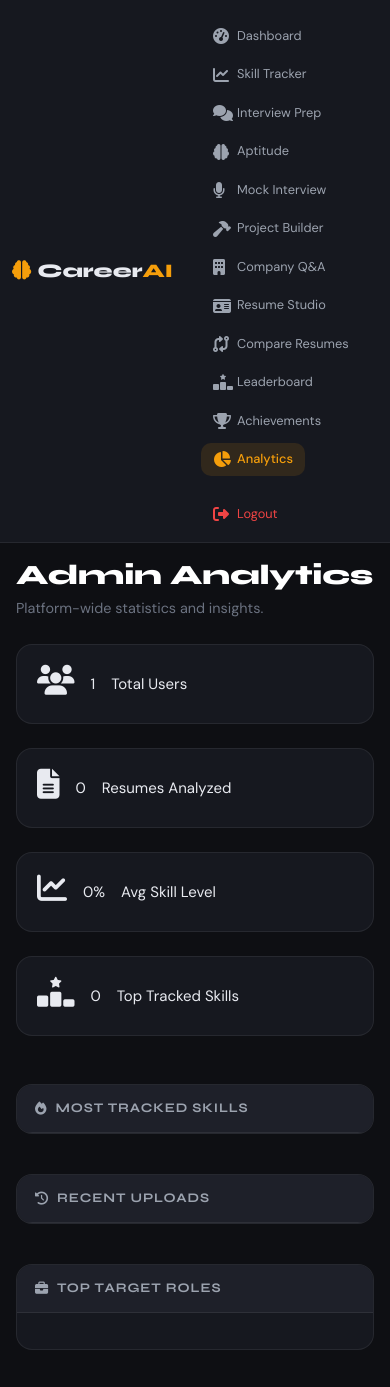
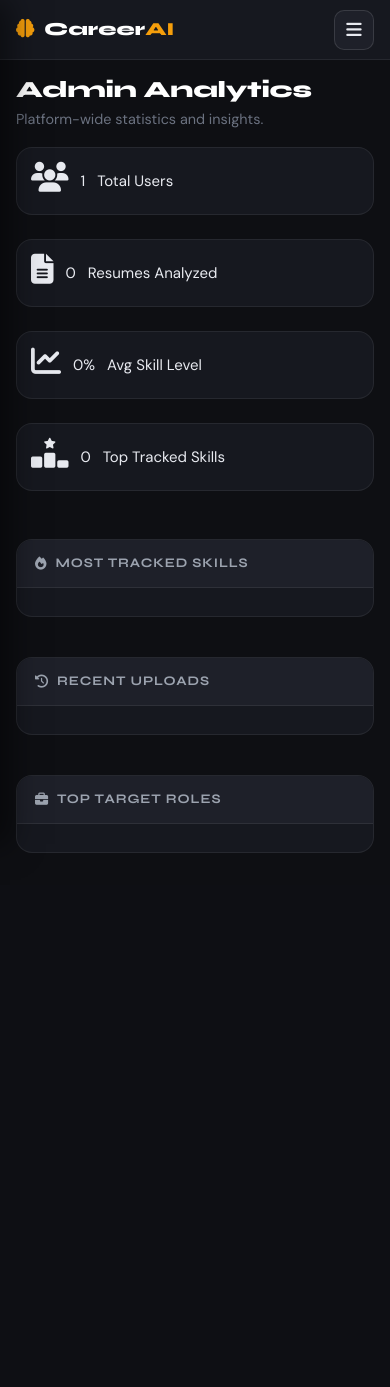
Before and after one commit to SwapnilNarwade1203/CarrerAI-and-resume-analyzer, a Django app: page /admin-analytics/ in a window 390 px wide. After the commit the page ends 853 px from the top, so only its background shows below. Run offline with Django 5.2, Linux system fonts and the light colour scheme; the visitor is signed in with stand-in values (Sample User, id 1); data comes from the database, SQL or seed files in the repository; data that the repository does not hold is empty.

Commit message:
Changes as per Mobile ui

```diff
--- a/static/css/style.css
+++ b/static/css/style.css
@@ -219,19 +219,163 @@ footer.authenticated-footer{margin-left:260px}
 .sidebar-theme-wrap{margin-bottom:20px}
 .sidebar-theme-wrap .theme-toggle-btn{width:100%;justify-content:center;border-radius:8px}
 
-/* MOBILE */
-@media(max-width:768px){
-  .vertical-sidebar{width:100%;height:auto;position:relative;border-right:none;border-bottom:1px solid var(--border);flex-direction:row;flex-wrap:wrap;padding:12px;gap:12px;align-items:center;box-shadow:none}
-  .sidebar-header{margin-bottom:0;flex:1;text-align:left}
-  .sidebar-theme-wrap{margin-bottom:0}
-  .sidebar-theme-wrap .theme-toggle-btn{width:auto}
-  .sidebar-nav{flex-direction:row;flex-wrap:wrap;gap:6px;width:100%;margin-top:8px}
-  .sidebar-nav li{margin:0}
-  .sidebar-nav a{padding:6px 12px;font-size:.8rem}
-  .sidebar-nav .nav-section-label{display:none}
-  .main-content{margin-left:0;padding:16px}
-  footer.authenticated-footer{margin-left:0}
-}
+.mobile-only {
+  display: none !important;
+}
+
+/* MOBILE AND TABLET */
+@media(max-width:991px){
+  .vertical-sidebar {
+    position: fixed;
+    top: 0;
+    left: 0;
+    width: 280px;
+    height: 100vh;
+    background: var(--surface);
+    border-right: 1px solid var(--border);
+    display: flex;
+    flex-direction: column;
+    padding: 20px 16px;
+    z-index: 1050;
+    transform: translateX(-100%);
+    transition: transform 0.3s cubic-bezier(0.4, 0, 0.2, 1);
+    box-shadow: 10px 0 30px rgba(0,0,0,0.5);
+  }
+  .vertical-sidebar.show {
+    transform: translateX(0);
+  }
+  .sidebar-header {
+    display: flex;
+    align-items: center;
+    justify-content: space-between;
+    margin-bottom: 24px;
+    width: 100%;
+    text-align: left;
+  }
+  .sidebar-theme-wrap {
+    margin-bottom: 0;
+  }
+  .sidebar-theme-wrap .theme-toggle-btn {
+    width: auto;
+  }
+  .sidebar-nav {
+    flex-direction: column;
+    flex-wrap: nowrap;
+    gap: 4px;
+    width: 100%;
+    margin-top: 0;
+    overflow-y: auto;
+  }
+  .sidebar-nav li {
+    margin: 0;
+    width: 100%;
+  }
+  .sidebar-nav a {
+    padding: 10px 12px;
+    font-size: .9rem;
+  }
+  .sidebar-nav .nav-section-label {
+    display: block;
+    font-family: 'Syne', sans-serif;
+    font-size: .65rem;
+    font-weight: 700;
+    letter-spacing: .1em;
+    text-transform: uppercase;
+    color: var(--text-muted);
+    padding: 16px 12px 4px;
+    pointer-events: none;
+  }
+  .main-content {
+    margin-left: 0;
+    padding: 16px;
+    padding-top: 76px;
+  }
+  footer.authenticated-footer {
+    margin-left: 0;
+  }
+
+  .mobile-only {
+    display: flex !important;
+  }
+}
+
+/* MOBILE TOP BAR */
+.mobile-top-bar {
+  position: fixed;
+  top: 0;
+  left: 0;
+  right: 0;
+  height: 60px;
+  background: var(--surface);
+  border-bottom: 1px solid var(--border);
+  display: none;
+  align-items: center;
+  justify-content: space-between;
+  padding: 0 16px;
+  z-index: 999;
+}
+.mobile-brand {
+  font-family: 'Syne', sans-serif;
+  font-weight: 800;
+  font-size: 1.15rem;
+  color: #fff;
+  text-decoration: none;
+}
+.mobile-brand span {
+  color: var(--amber);
+}
+.mobile-toggle-btn {
+  background: var(--surface2);
+  border: 1px solid var(--border-bright);
+  color: var(--text);
+  width: 40px;
+  height: 40px;
+  border-radius: 10px;
+  display: flex;
+  align-items: center;
+  justify-content: center;
+  font-size: 1.1rem;
+  cursor: pointer;
+  transition: background .2s, border-color .2s;
+}
+.mobile-toggle-btn:hover, .mobile-toggle-btn:focus {
+  border-color: var(--amber);
+  color: var(--amber);
+}
+
+/* SIDEBAR CLOSE BUTTON */
+.sidebar-close-btn {
+  background: transparent;
+  border: none;
+  color: var(--text-muted);
+  font-size: 1.25rem;
+  cursor: pointer;
+  padding: 4px 8px;
+  transition: color 0.2s;
+  display: none;
+  align-items: center;
+  justify-content: center;
+}
+.sidebar-close-btn:hover {
+  color: var(--amber);
+}
+
+/* SIDEBAR BACKDROP */
+.sidebar-backdrop {
+  position: fixed;
+  inset: 0;
+  background: rgba(0, 0, 0, 0.7);
+  backdrop-filter: blur(4px);
+  z-index: 1040;
+  opacity: 0;
+  visibility: hidden;
+  transition: opacity 0.3s ease, visibility 0.3s ease;
+}
+.sidebar-backdrop.show {
+  opacity: 1;
+  visibility: visible;
+}
+
 
 /* PAGE HEADER */
 .page-header{margin-bottom:24px}
@@ -1624,3 +1810,41 @@ select:autofill:focus,
   border-color: rgba(255,255,255,0.12) !important;
   transition: background-color 5000s ease-in-out 0s;
 }
+
+/* GENERAL MOBILE REFINEMENTS */
+@media(max-width:576px){
+  .page-title {
+    font-size: 1.45rem !important;
+  }
+  .page-header {
+    margin-bottom: 16px !important;
+  }
+  .card-glass-body, .card-body {
+    padding: 14px !important;
+  }
+  .btn {
+    padding: 8px 14px !important;
+    font-size: 0.78rem !important;
+  }
+  .score-ring-xl {
+    width: 100px !important;
+    height: 100px !important;
+  }
+  .score-val-xl {
+    font-size: 1.65rem !important;
+  }
+  .stat-card {
+    padding: 14px !important;
+    gap: 12px !important;
+  }
+  .stat-val {
+    font-size: 1.35rem !important;
+  }
+  .upload-zone, .upload-zone-custom {
+    padding: 24px 16px !important;
+  }
+  .upload-zone i, .upload-zone-custom i {
+    font-size: 2rem !important;
+    margin-bottom: 8px !important;
+  }
+}
--- a/static/js/main.js
+++ b/static/js/main.js
@@ -68,4 +68,33 @@ document.addEventListener('DOMContentLoaded', function () {
     });
   }
 
+  // ── Sidebar Mobile Toggle ─────────────────────────
+  const sidebarToggle = document.getElementById('sidebar-toggle');
+  const sidebarClose = document.getElementById('sidebar-close');
+  const sidebarBackdrop = document.getElementById('sidebar-backdrop');
+  const sidebar = document.getElementById('sidebar');
+
+  if (sidebarToggle && sidebar && sidebarBackdrop) {
+    sidebarToggle.addEventListener('click', function () {
+      sidebar.classList.add('show');
+      sidebarBackdrop.classList.add('show');
+      document.body.style.overflow = 'hidden';
+    });
+  }
+
+  function closeSidebar() {
+    if (sidebar && sidebarBackdrop) {
+      sidebar.classList.remove('show');
+      sidebarBackdrop.classList.remove('show');
+      document.body.style.overflow = '';
+    }
+  }
+
+  if (sidebarClose) {
+    sidebarClose.addEventListener('click', closeSidebar);
+  }
+  if (sidebarBackdrop) {
+    sidebarBackdrop.addEventListener('click', closeSidebar);
+  }
+
 });
--- a/templates/analysis_detail.html
+++ b/templates/analysis_detail.html
@@ -13,7 +13,7 @@
   <div class="col-lg-4">
     <div class="card-glass mb-4">
       <div class="card-glass-body text-center">
-        <div class="score-ring-xl mx-auto mb-3">
+        <div class="score-ring-xl mx-auto mb-3" style="--score-pct:{{ resume.score }}">
           <span class="score-val-xl">{{ resume.score|floatformat:0 }}<small>%</small></span>
           <span class="score-label-sm">Overall Score</span>
         </div>
--- a/templates/base.html
+++ b/templates/base.html
@@ -25,6 +25,20 @@
 <body>
 
 {% if user.is_authenticated %}
+<!-- ── MOBILE TOP BAR ──────────────────────────────── -->
+<div class="mobile-top-bar mobile-only">
+  <a href="{% url 'dashboard' %}" class="mobile-brand">
+    <i class="fa-solid fa-brain me-1" style="color:var(--amber)"></i>
+    Career<span>AI</span>
+  </a>
+  <button class="mobile-toggle-btn" id="sidebar-toggle" aria-label="Toggle Navigation">
+    <i class="fa-solid fa-bars"></i>
+  </button>
+</div>
+
+<!-- ── SIDEBAR BACKDROP ────────────────────────────── -->
+<div class="sidebar-backdrop" id="sidebar-backdrop"></div>
+
 <!-- ── VERTICAL SIDEBAR ─────────────────────────────── -->
 <nav class="vertical-sidebar" id="sidebar">
   <div class="sidebar-header">
@@ -32,6 +46,9 @@
       <i class="fa-solid fa-brain" style="color:var(--amber)"></i>
       Career<span>AI</span>
     </a>
+    <button class="sidebar-close-btn mobile-only" id="sidebar-close" aria-label="Close Sidebar">
+      <i class="fa-solid fa-xmark"></i>
+    </button>
   </div>
 
   <ul class="sidebar-nav">
--- a/templates/resume_studio.html
+++ b/templates/resume_studio.html
@@ -171,7 +171,7 @@
   <div class="row g-4 align-items-start">
 
     <!-- FORM (left) -->
-    <div class="col-lg-5">
+    <div class="col-md-5 col-lg-5">
       <div class="form-scroll">
 
         <!-- Personal -->
@@ -223,7 +223,7 @@
     </div>
 
     <!-- LIVE PREVIEW (right) -->
-    <div class="col-lg-7">
+    <div class="col-md-7 col-lg-7">
       <div class="preview-sticky">
         <div class="card-glass">
           <div class="card-glass-header">
--- a/templates/skill_test.html
+++ b/templates/skill_test.html
@@ -14,7 +14,7 @@
   <div class="col-lg-8">
     <div class="card-glass mb-4">
       <div class="card-glass-body text-center py-4">
-        <div class="score-ring-xl mx-auto mb-3"><span class="score-val-xl">{{ score|floatformat:0 }}<small>%</small></span></div>
+        <div class="score-ring-xl mx-auto mb-3" style="--score-pct:{{ score }}"><span class="score-val-xl">{{ score|floatformat:0 }}<small>%</small></span></div>
         <h4>{% if passed %}🎉 Congratulations! You passed!{% else %}Keep Practicing!{% endif %}</h4>
         <p class="text-muted">{{ correct }}/{{ total }} correct · Score: {{ score }}%</p>
         {% if passed %}<a href="{% url 'generate_certificate' skill.pk %}" class="btn btn-success me-2"><i class="fa-solid fa-certificate me-1"></i>Get Certificate</a>{% endif %}
```
Also changed, not shown: other parts of static/css/style.css (+49 -7 lines), ai_resume_analyzer/settings.py (+14 -5 lines), templates/dashboard.html (+8 -8 lines).
